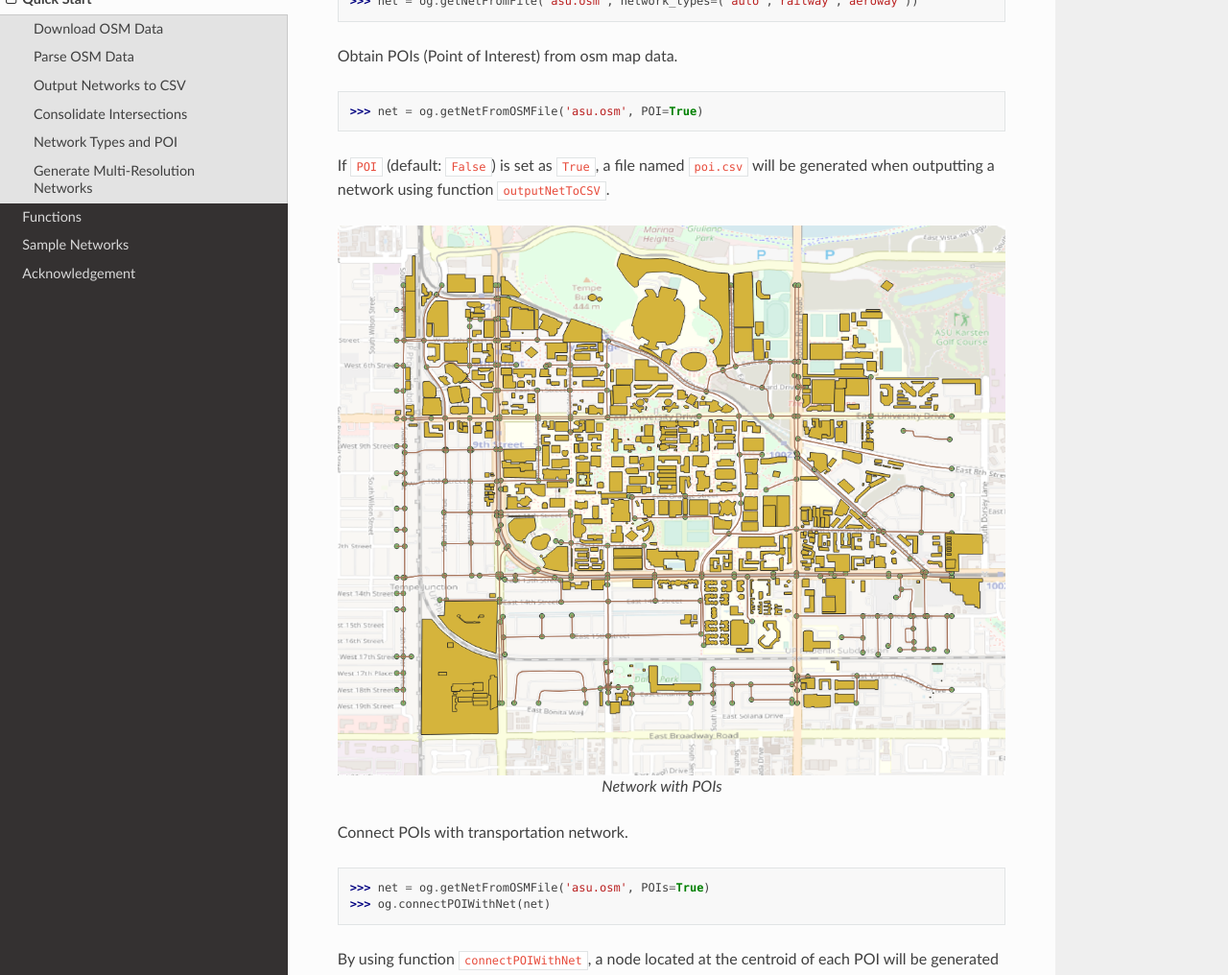
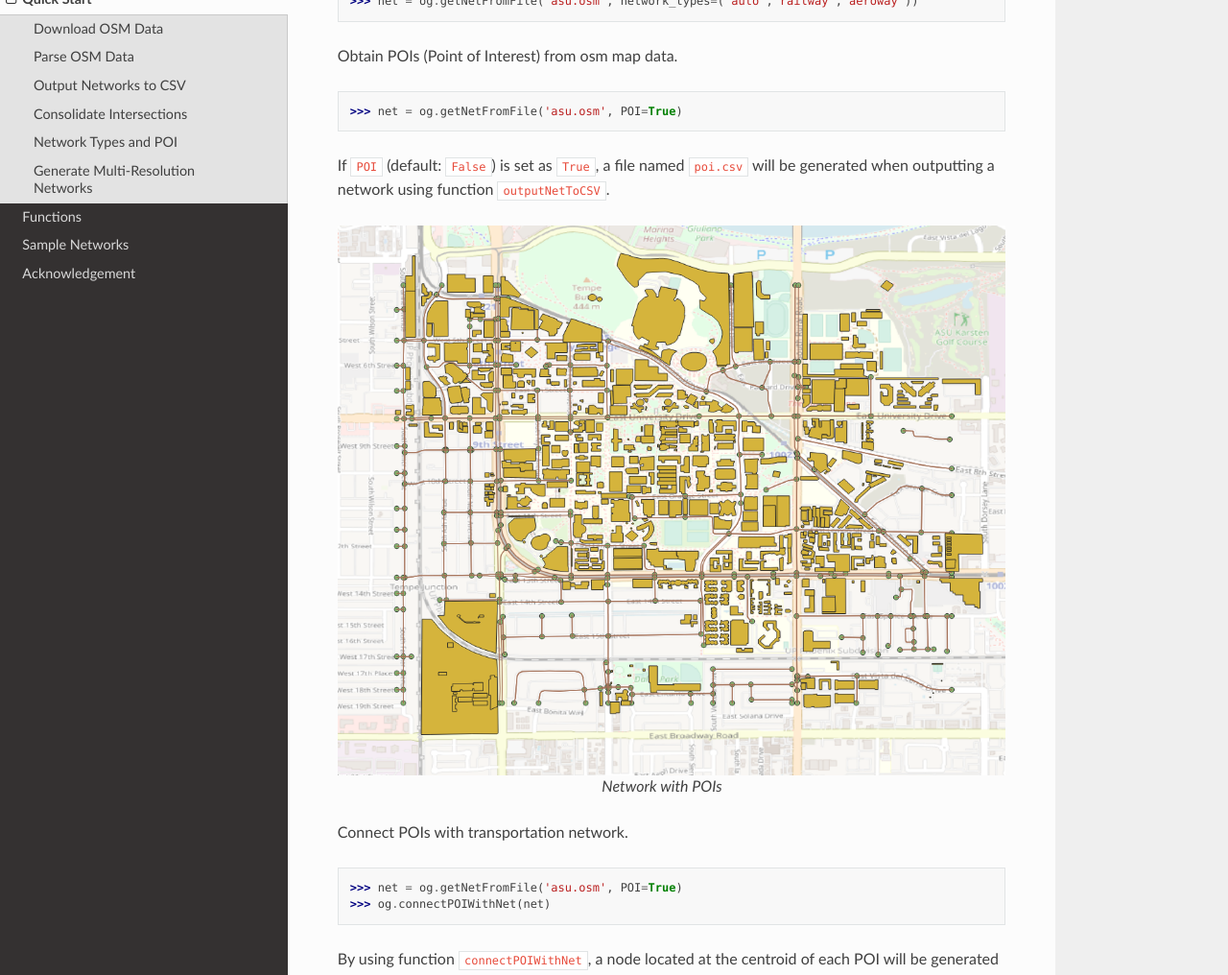
Before and after one commit to jiawlu/OSM2GMNS, a Sphinx documentation site: the page built from docs/source/quick-start.rst, in a window 1280 px wide and 1400 px high, scrolled down 5495 px. Shown: the part 151-1167 px from the top of the window at 96% size. Built offline with Sphinx 7.4.7 and the Read the Docs theme 2.0.0, drawn with Linux system fonts in a browser that asks for light colours; pages that are not in the unit, such as notebooks, are missing from menus.

Commit message:
Update quick-start.rst

```diff
--- a/docs/source/quick-start.rst
+++ b/docs/source/quick-start.rst
@@ -210,7 +210,7 @@ Obtain POIs (Point of Interest) from osm map data.
 
 .. code-block:: python
 
-    >>> net = og.getNetFromOSMFile('asu.osm', POI=True)
+    >>> net = og.getNetFromFile('asu.osm', POI=True)
 
 If ``POI`` (default: ``False``) is set as ``True``, a file named ``poi.csv`` will be generated when outputting
 a network using function ``outputNetToCSV``.
@@ -226,7 +226,7 @@ Connect POIs with transportation network.
 
 .. code-block:: python
 
-    >>> net = og.getNetFromOSMFile('asu.osm', POIs=True)
+    >>> net = og.getNetFromFile('asu.osm', POI=True)
     >>> og.connectPOIWithNet(net)
 
 By using function ``connectPOIWithNet``, a node located at the centroid of each POI will be generated to
```
